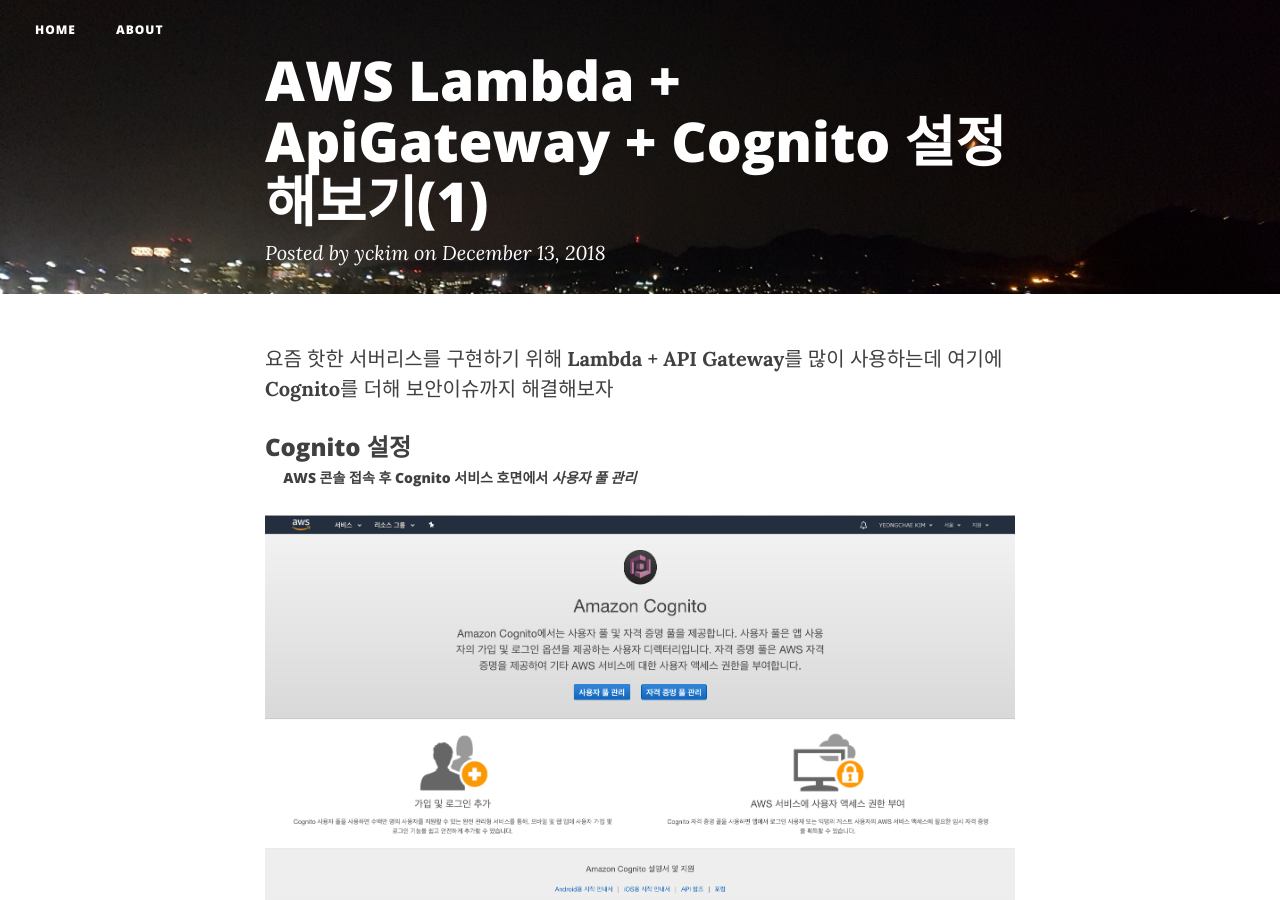
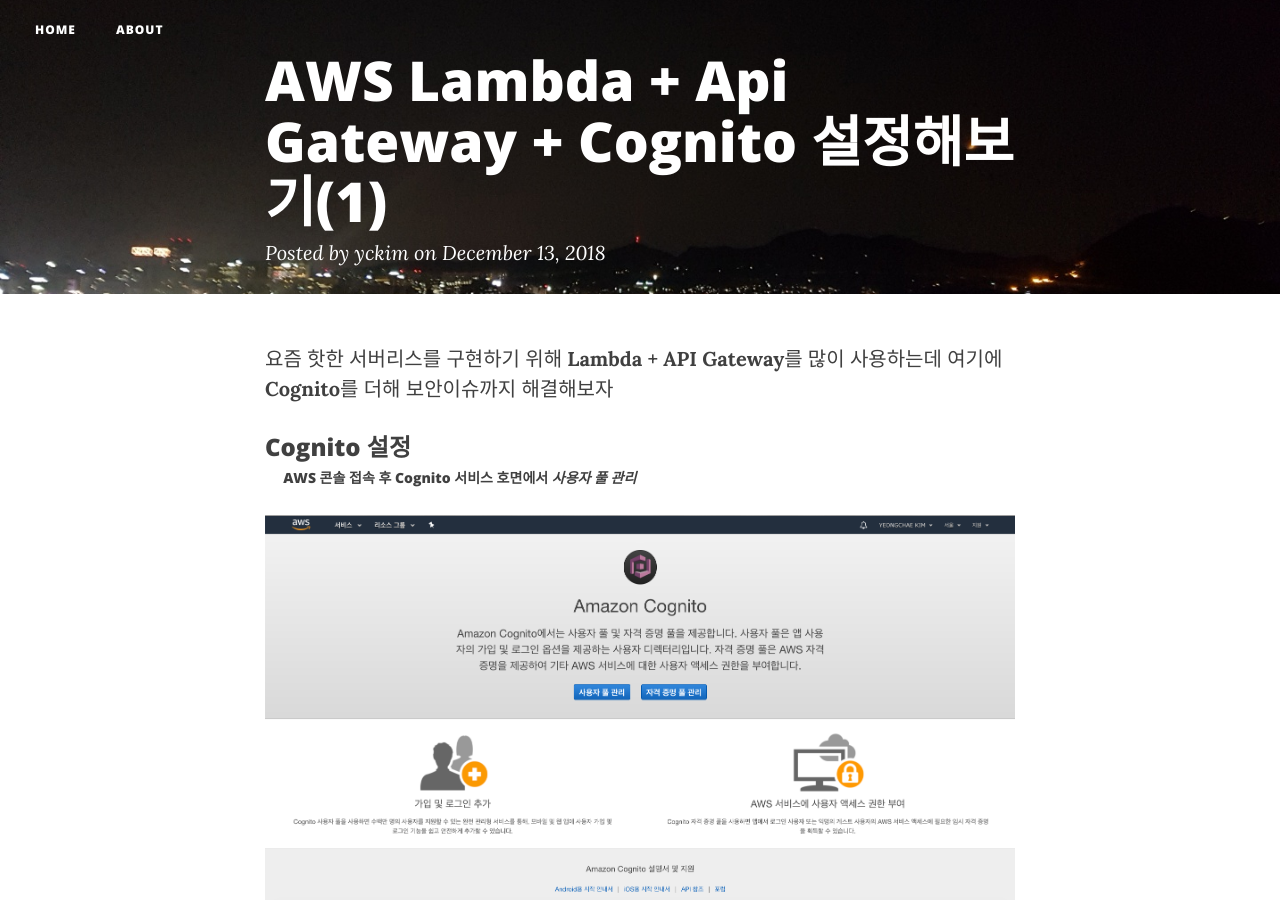
Before and after one commit to kimyeong-chae/kimyeong-chae.github.io, a Jekyll site: the page built from _posts/aws/2018-12-13-aws-cognito-apigateway-lambda.md, in a window 1280 px wide and 900 px high. Built offline with Jekyll 4.4.1, drawn with Linux system fonts in a browser that asks for light colours; nearby versions of some CDN libraries; comment, search, counter and statistics services are not loaded; some of the changed text lies outside the part shown.

Commit message:
포스팅 수정

```diff
--- a/_posts/aws/2018-12-13-aws-cognito-apigateway-lambda.md
+++ b/_posts/aws/2018-12-13-aws-cognito-apigateway-lambda.md
@@ -1,6 +1,6 @@
 ---
 layout: post
-title:  "AWS Lambda + ApiGateway + Cognito 설정해보기(1)"
+title:  "AWS Lambda + Api Gateway + Cognito 설정해보기(1)"
 date:   2018-12-13 21:30:21 +0900
 categories: aws
 author : yckim
```
Also changed, not shown: other parts of _posts/aws/2018-12-13-aws-cognito-apigateway-lambda.md (+1 -1 lines).
